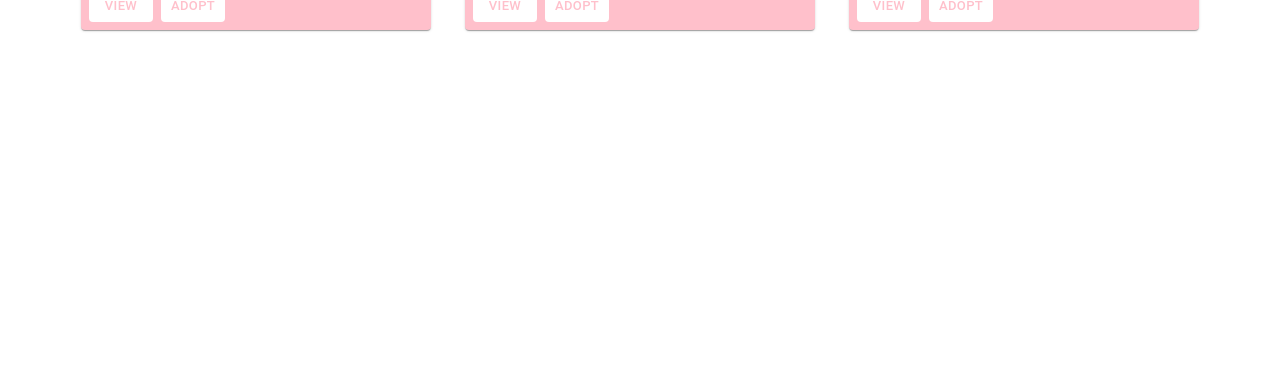
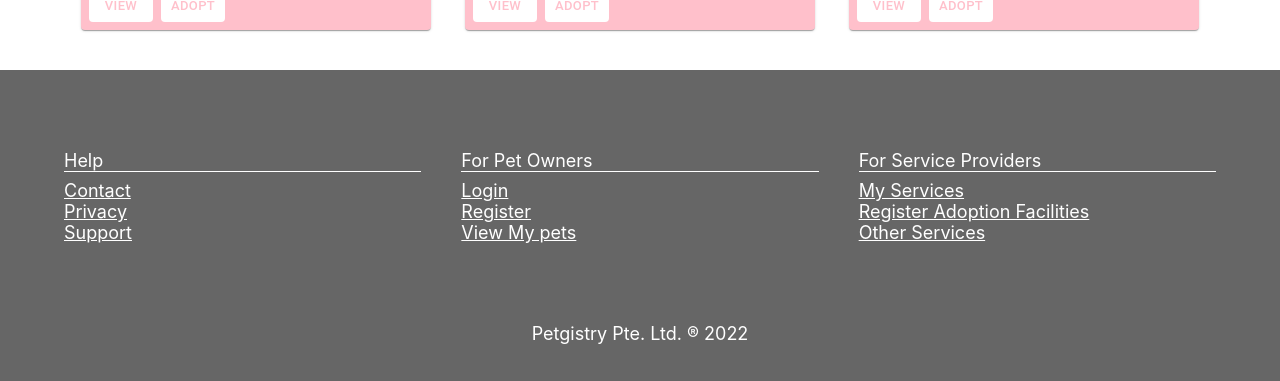
Before and after one commit to Mervin-Song/MaterialUI, a React (Create React App) app: page / in a window 1280 px wide. Shown: the part 1117-1498 px from the top of the page. Before the commit the page ends 1187 px from the top, so only its background shows below. Built offline with nearby package versions, Linux system fonts and the light colour scheme.

Commit message:
basic footer component done

```diff
--- a/src/App.js
+++ b/src/App.js
@@ -3,7 +3,8 @@ import Navbar from './components/Navbar';
 import PetCard from './components/PetCard';
 import Grid from '@mui/material/Grid'
 import Box from '@mui/material/Box'
-import { Container } from '@mui/system';
+import Container from '@mui/material/Container';
+import Footer from './components/Footer';
 
 function App() {
   return (
@@ -11,7 +12,7 @@ function App() {
     <Navbar />
     <Container>
     <Grid>
-      <Box sx={{ width: '100%'}}>
+      <Box sx={{ width: '100%', overflow:'auto'}}>
       <Grid container >
         <Grid xs={4}>
           <PetCard />
@@ -35,6 +36,7 @@ function App() {
       </Box>
     </Grid>
     </Container>
+    <Footer/>
     </>
   );
 }
--- a/src/components/Footer.js
+++ b/src/components/Footer.js
@@ -0,0 +1,83 @@
+import * as React from 'react';
+import Grid from '@mui/material/Grid'
+import Box from '@mui/material/Box'
+import Container from '@mui/material/Container';
+import Link from '@mui/material/Link';
+
+const Footer = () => {
+  return (
+    <footer>
+        <Box sx={{backgroundColor:"text.secondary", color:"white"}}
+        // padding X-axis on mobile device is 3, small devices and above is 10
+        px={{xs:3, sm:5}}
+        py={{xs:5, sm:5}}>
+            {/* this container is responsible for the width and margin of the footer */}
+            <Container sx={{maxWidth:'lg', marginTop:5, fontSize:18}}>
+                <Grid container spacing = {5}>
+                    {/* on mobile screen it will take full 12 grid size, on small screen and abv, each one will take 4 grid space */}
+                    <Grid item xs={12} sm={4}>
+                        <Box borderBottom={1}>Help</Box>
+                        <Box sx={{marginTop:1}}>
+                            <Link href="/" color="inherit">
+                                Contact
+                            </Link>
+                        </Box>
+                        <Box>
+                            <Link href="/" color="inherit">
+                                Privacy
+                            </Link>
+                        </Box>
+                        <Box>
+                            <Link href="/" color="inherit">
+                                Support
+                            </Link>
+                        </Box>
+                    </Grid>
+                    <Grid item xs={12} sm={4}>
+                        <Box borderBottom={1}>For Pet Owners</Box>
+                        <Box sx={{marginTop:1}}>
+                            <Link href="/" color="inherit">
+                                Login
+                            </Link>
+                        </Box>
+                        <Box>
+                            <Link href="/" color="inherit">
+                               Register
+                            </Link>
+                        </Box>
+                        <Box>
+                            <Link href="/" color="inherit">
+                               View My pets
+                            </Link>
+                        </Box>
+                    </Grid>
+
+                    <Grid item xs={12} sm={4}>
+                        <Box borderBottom={1}>For Service Providers</Box>
+                        <Box sx={{marginTop:1}}>
+                            <Link href="/" color="inherit">
+                                My Services
+                            </Link>
+                        </Box>
+                        <Box>
+                            <Link href="/" color="inherit">
+                               Register Adoption Facilities
+                            </Link>
+                        </Box>
+                        <Box>
+                            <Link href="/" color="inherit">
+                              Other Services
+                            </Link>
+                        </Box>
+                    </Grid>
+                </Grid>
+                <Box textAlign="center" pt={{xs:5,sm:10}} pb={{xs:5,sm:0}}>
+                    Petgistry Pte. Ltd. &reg; {new Date().getFullYear()}
+                </Box>
+            </Container>
+        </Box>
+    </footer>
+  )
+}
+
+export default Footer
```
